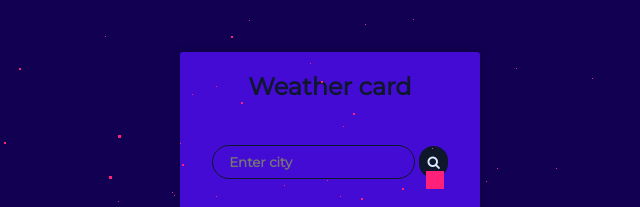
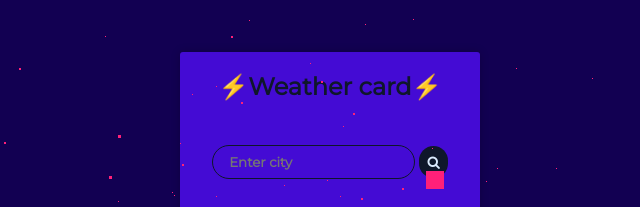
Before and after one commit to Rohith5696/Weather_Card, a plain HTML site: page index.html in a window 1280 px wide. Shown: the part 148-355 px from the top of the page, 310-950 px from the left. Drawn offline with Linux system fonts and the light colour scheme.

Commit message:
Update index.html

```diff
--- a/index.html
+++ b/index.html
@@ -10,7 +10,7 @@
 	<body>
 
 		<div class="container">
-		 <h2>Weather card</h2>
+		 <h2>⚡Weather card⚡</h2>
 			<form class="form">
 				<input class="input-city" type="text" placeholder="Enter city"/>
 				<button type="submit" class="btn"><span class="fa fa-search"></span></button>
```
